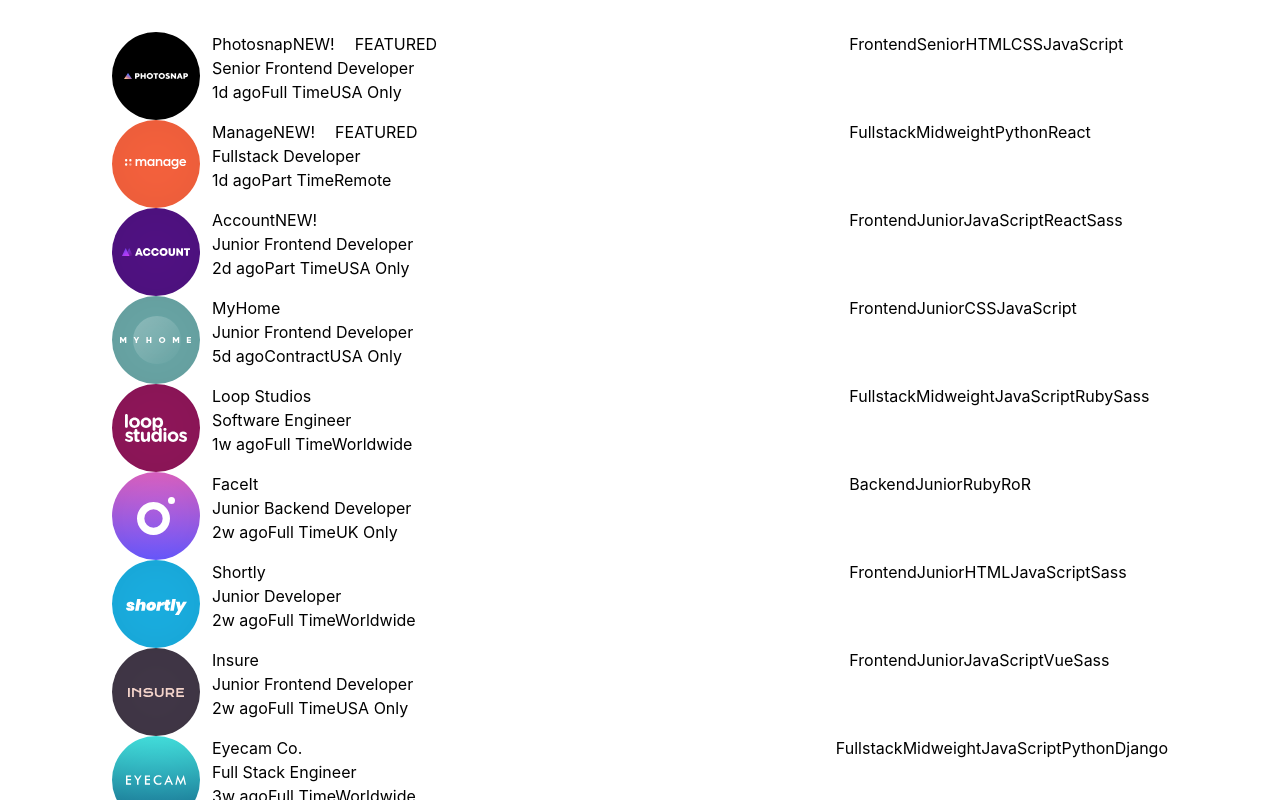
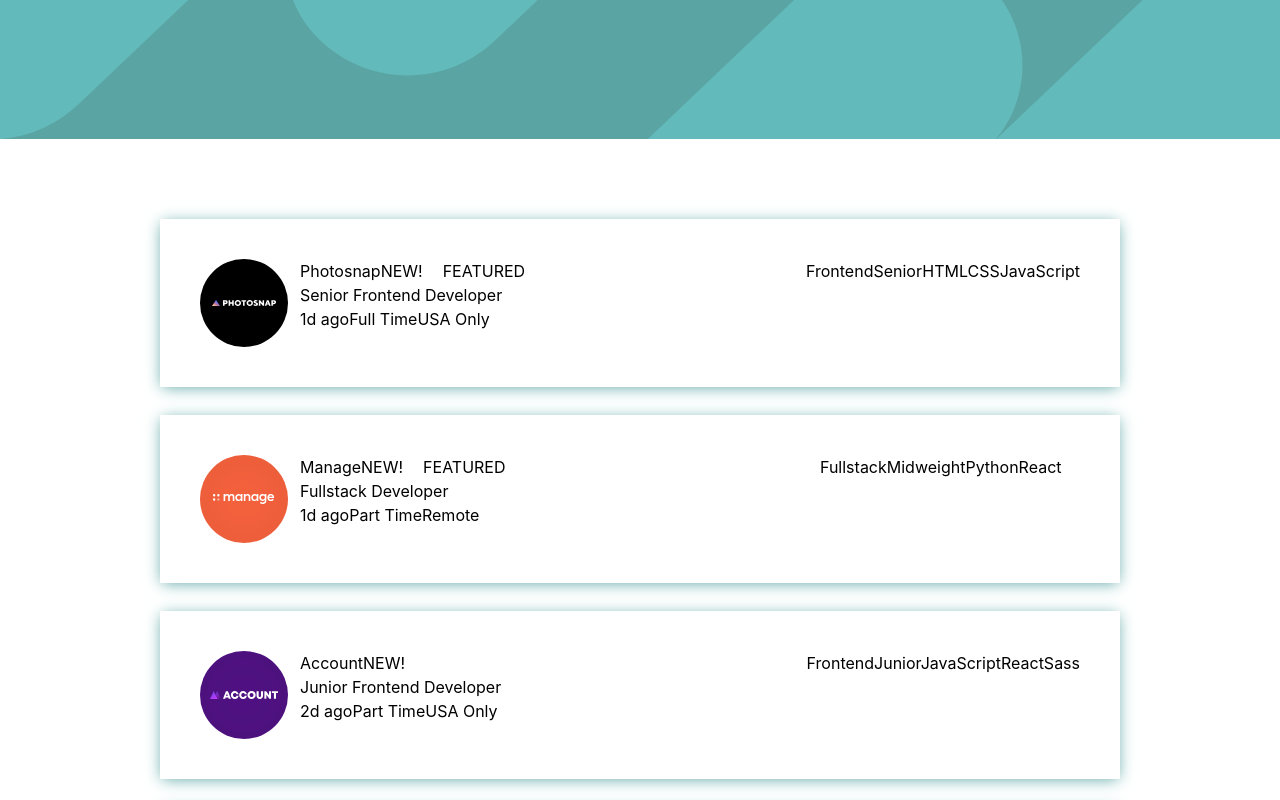
Before and after one commit to Elio1995/static-job-listings-master, a React (Vite) app: page / in a window 1280 px wide. Shown: the top 800 px of the page. Built offline with nearby package versions, Linux system fonts and the light colour scheme.

Commit message:
jobList UI done

```diff
--- a/src/App.css
+++ b/src/App.css
@@ -1,10 +1,10 @@
 #root {
-  max-width: 1280px;
+  /* max-width: 1280px; */
   margin: 0 auto;
-  padding: 2rem;
   text-align: center;
 }
 
 .card {
   grid-template-columns: 100px 2fr 1fr;
+  box-shadow: 0 2px 15px -2px hsl(180, 29%, 50%);
 }
--- a/src/App.tsx
+++ b/src/App.tsx
@@ -1,5 +1,6 @@
 import React from "react";
 import Card from "./Components/Card";
+import Header from "../images/bg-header-desktop.svg";
 import "./App.css";
 
 export type Job = {
@@ -174,7 +175,12 @@ function App() {
 
   return (
     <div className="App">
-      <Card jobList={jobList} />
+      <div style={{ backgroundColor: "hsl(180, 29%, 50%)" }}>
+        <img alt="header" src={Header} width="100%"></img>
+      </div>
+      <div className="my-20">
+        <Card jobList={jobList} />
+      </div>
     </div>
   );
 }
--- a/src/Components/Card.tsx
+++ b/src/Components/Card.tsx
@@ -7,7 +7,7 @@ function Card(props: any) {
     <>
       {props.jobList.map((job: Job) => {
         return (
-          <div className="card grid mx-20 bg-white">
+          <div className="card grid p-10 my-7 mx-40 bg-white">
             <div>
               <img src={job.logo}></img>
             </div>
--- a/src/index.css
+++ b/src/index.css
@@ -10,7 +10,7 @@
 
   color-scheme: light dark;
   color: rgba(255, 255, 255, 0.87);
-  background-color: #242424;
+  background-color: hsl(180, 52%, 96%);
 
   font-synthesis: none;
   text-rendering: optimizeLegibility;
```
